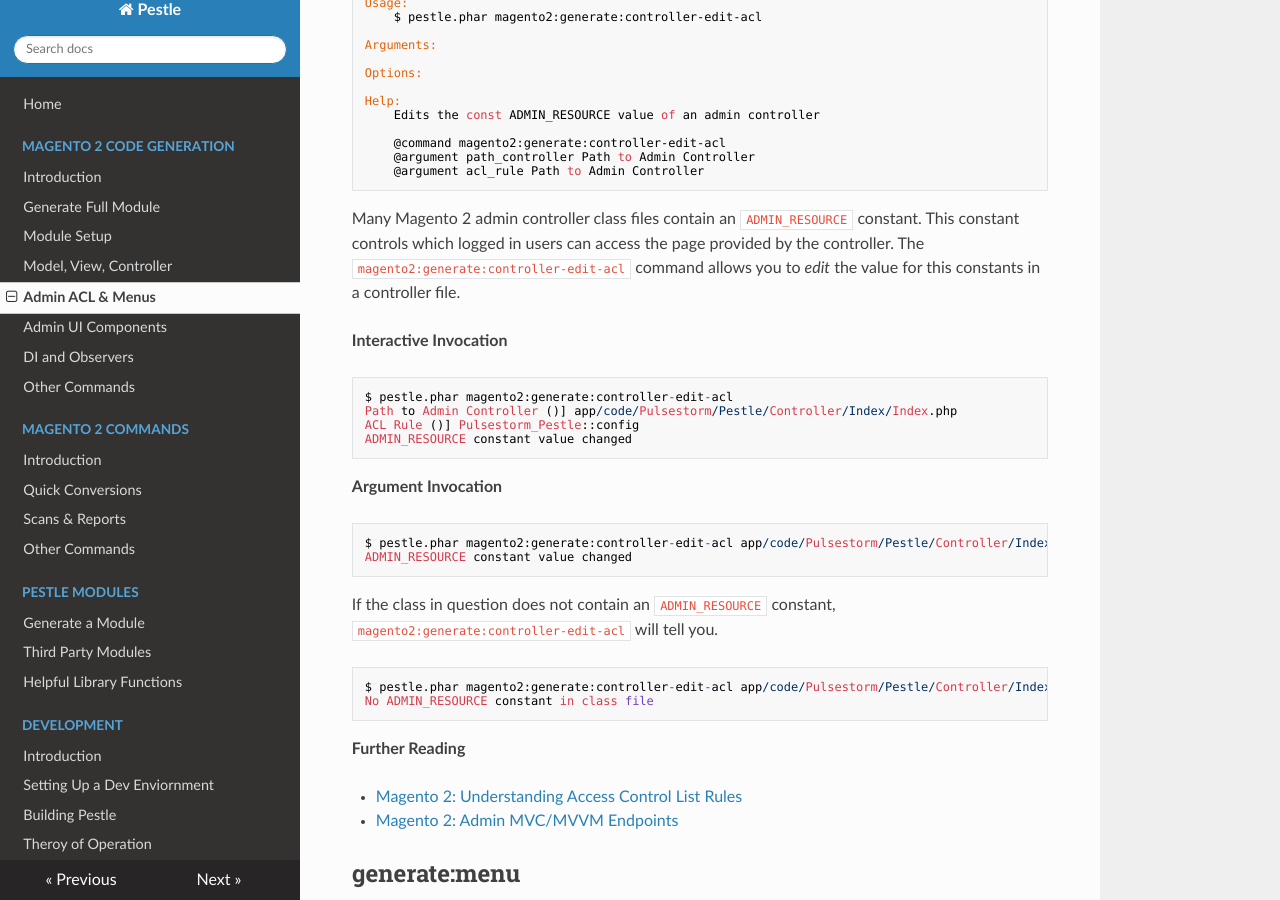
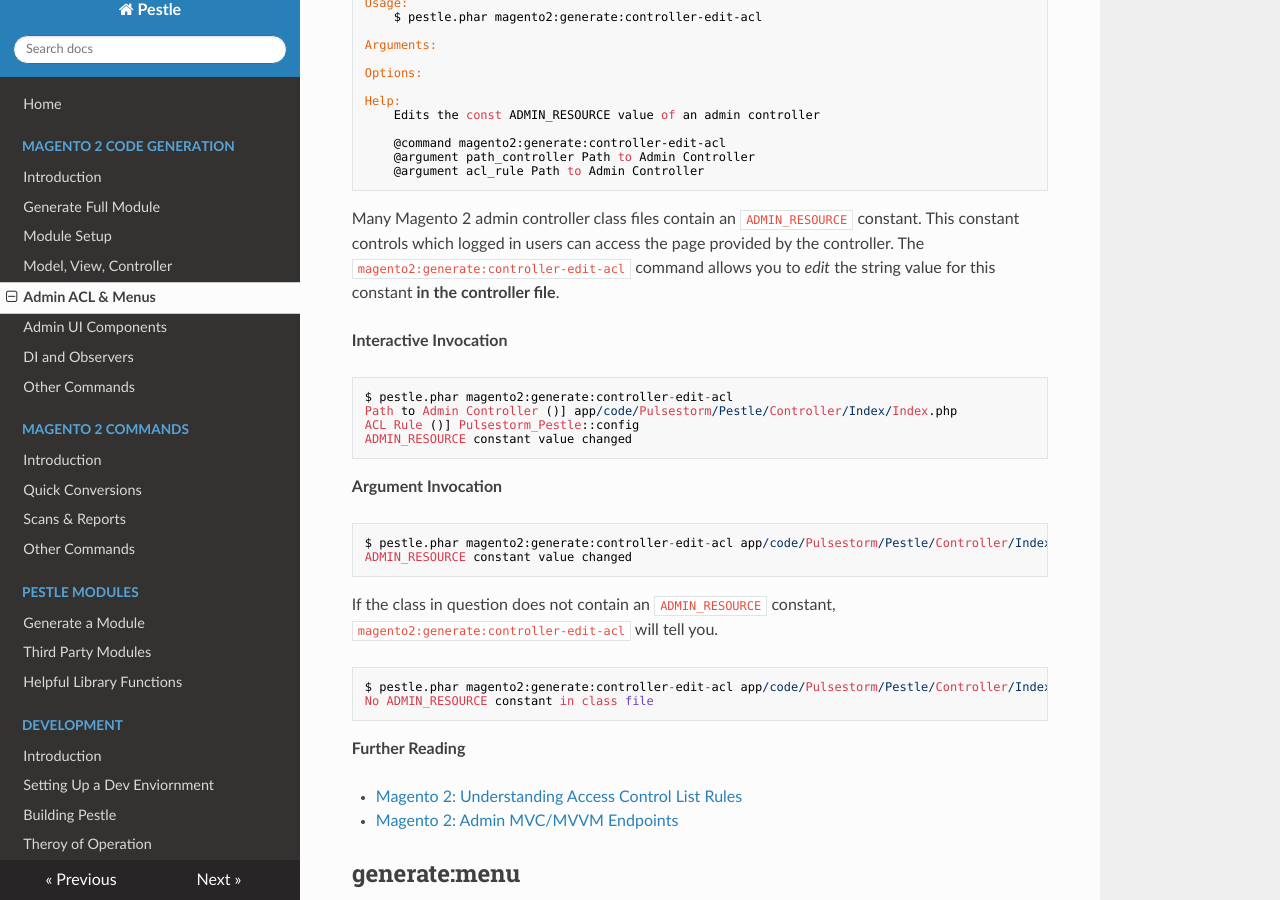
Before and after one commit to astorm/pestle, an MkDocs documentation site: the page built from docs/magento2-generate-acl.md, in a window 1280 px wide and 900 px high, scrolled down 2371 px. Built offline with MkDocs 1.6.1, drawn with Linux system fonts in a browser that asks for light colours; nearby versions of some CDN libraries.

Commit message:
Adding constant

```diff
--- a/docs/magento2-generate-acl.md
+++ b/docs/magento2-generate-acl.md
@@ -117,7 +117,7 @@ This command is most useful for changing the default titles after using the [`ma
         @argument path_controller Path to Admin Controller
         @argument acl_rule Path to Admin Controller
 
-Many Magento 2 admin controller class files contain an `ADMIN_RESOURCE` constant.  This constant controls which logged in users can access the page provided by the controller.  The `magento2:generate:controller-edit-acl` command allows you to _edit_ the value for this constants in a controller file.
+Many Magento 2 admin controller class files contain an `ADMIN_RESOURCE` constant.  This constant controls which logged in users can access the page provided by the controller.  The `magento2:generate:controller-edit-acl` command allows you to _edit_ the string value for this constant **in the controller file**.
 
 **Interactive Invocation**
 
```
